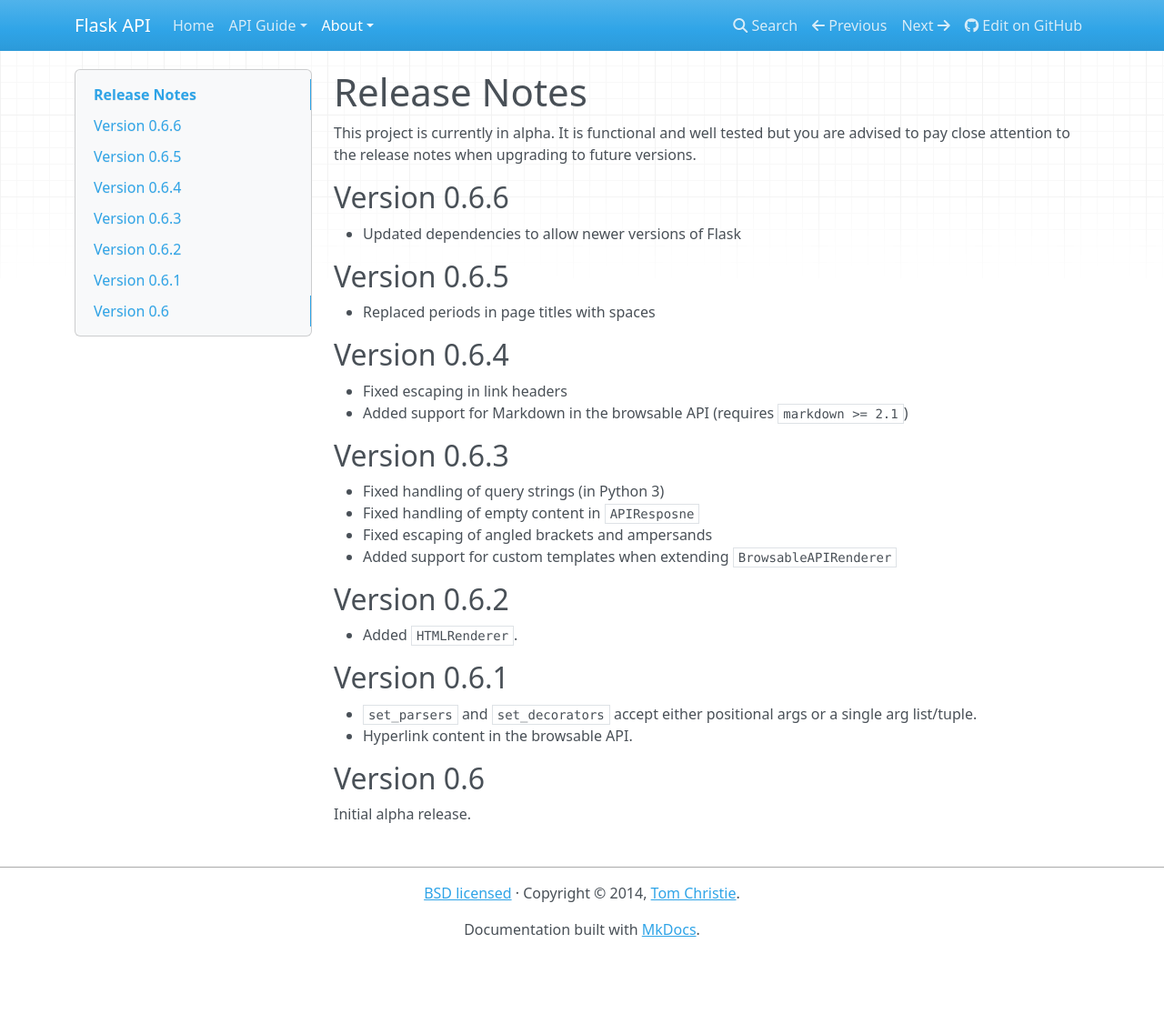
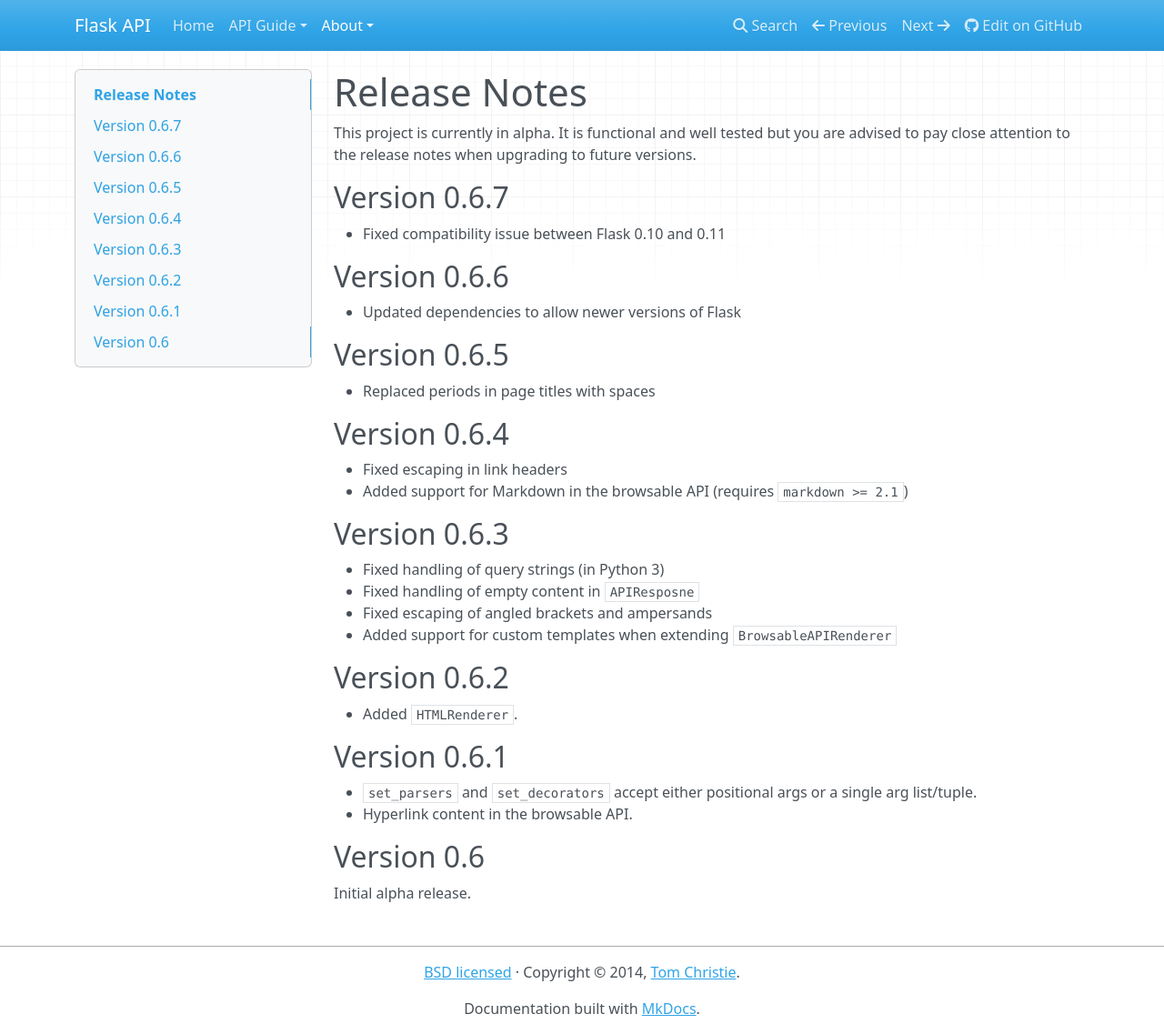
Before and after one commit to flask-api/flask-api, an MkDocs documentation site: the page built from docs/about/release-notes.md, in a window 1280 px wide and 1137 px high. Shown: the whole window at 91% size. Built offline with MkDocs 1.6.1, drawn with Linux system fonts in a browser that asks for light colours; nearby versions of some CDN libraries; old or Windows-style settings are respelled for this version of MkDocs.

Commit message:
Bump version to 0.6.7

```diff
--- a/docs/about/release-notes.md
+++ b/docs/about/release-notes.md
@@ -1,6 +1,10 @@
 # Release Notes
 
 This project is currently in alpha.  It is functional and well tested but you are advised to pay close attention to the release notes when upgrading to future versions.
+
+## Version 0.6.7
+
+* Fixed compatibility issue between Flask 0.10 and 0.11
 
 ## Version 0.6.6
 
--- a/flask_api/__init__.py
+++ b/flask_api/__init__.py
@@ -1,3 +1,3 @@
 from flask_api.app import FlaskAPI
 
-__version__ = '0.6.6.post1'
+__version__ = '0.6.7'
```
